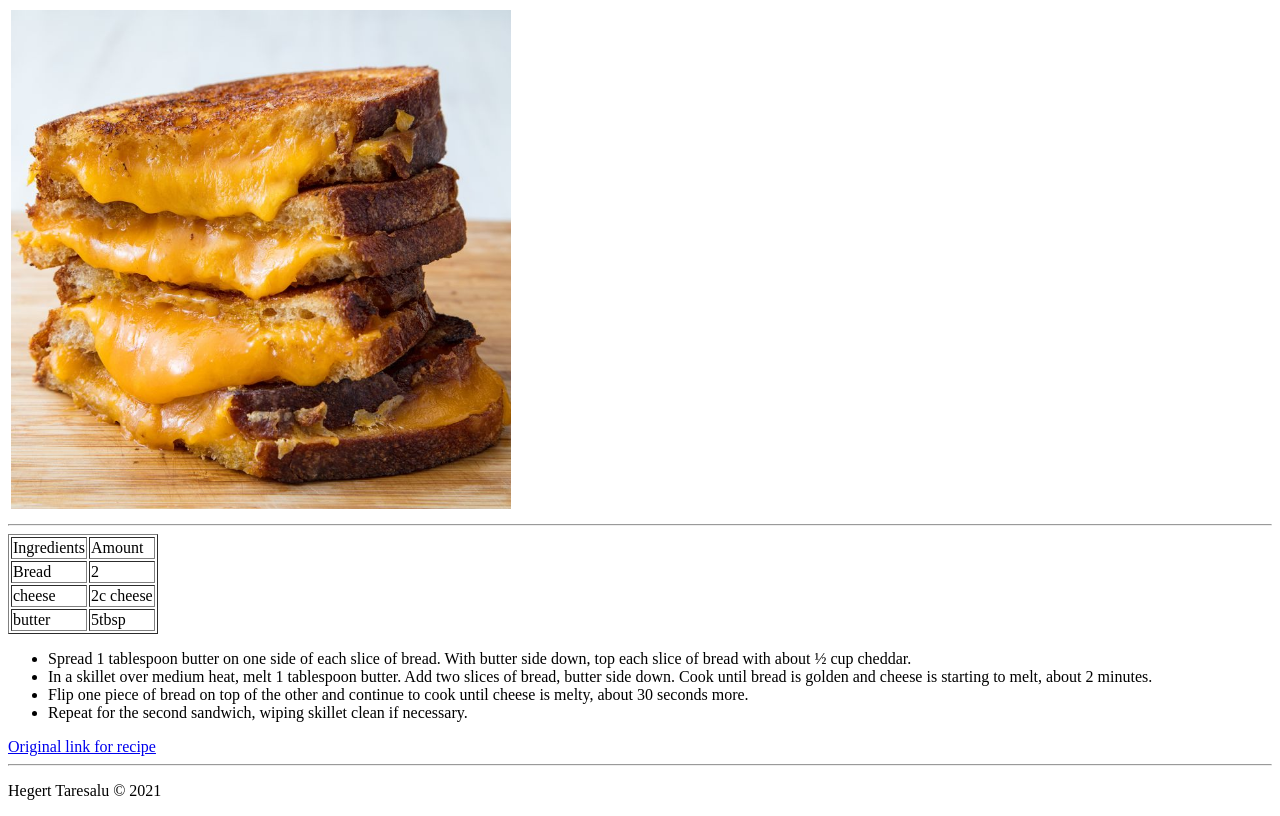
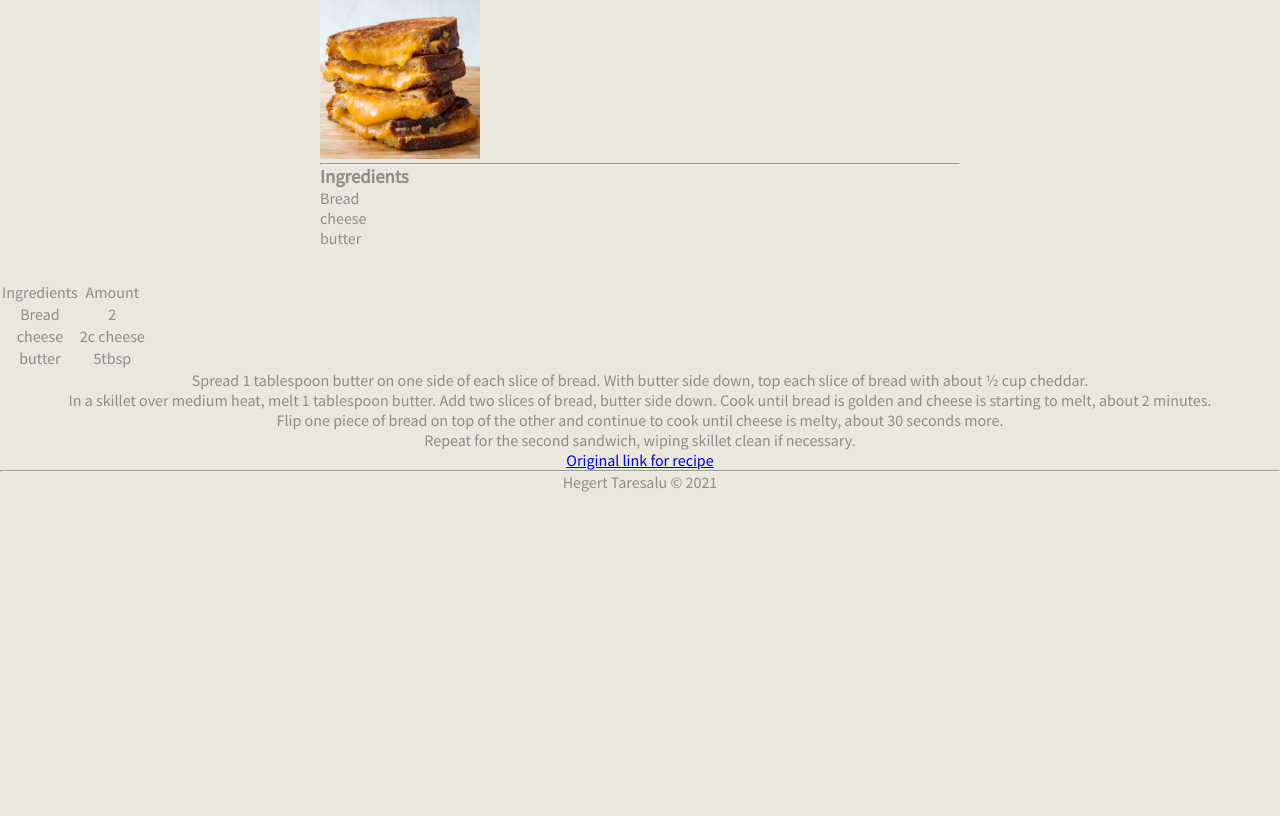
Before and after one commit to HegertTaresalu/Favourite-recipe, a plain HTML site: page index.html in a window 1280 px wide. Shown: the part 73-889 px from the top of the page. After the commit the page ends 800 px from the top, so only its background shows below. Drawn offline with Linux system fonts and the light colour scheme.

Commit message:
add css stuff

```diff
--- /dev/null
+++ b/css/style.css
@@ -0,0 +1,53 @@
+@import url('https://fonts.googleapis.com/css2?family=Lato:wght@300;400&display=swap');
+@import url('https://fonts.googleapis.com/css2?family=Lato:wght@300;400&family=Source+Sans+Pro&display=swap');
+:root{
+	--headings:#E98074;
+	--text:#8E8D8A;
+	--background: #EAE7DC;
+	--heading-font-family:"Lato", sans-serif;
+	--text-font-family:"Source Sans Pro", sans-serif;
+
+
+}
+
+
+*{
+
+	margin: 0;
+	padding: 0;
+	box-sizing: border-box;
+
+}
+
+body{
+	background-color: var(--background);
+	color: var(--text);
+	text-align: center;
+	font-family: var(--text-font-family);
+
+
+}
+.ingredients{
+	width: 50%;
+	text-align: left;
+	margin: 2rem auto;
+	overflow: hidden;
+
+
+
+}
+
+.food{
+	width: 25%;
+}
+
+
+h1{
+	color: var(--headings);
+	text-align: center;
+}
+p{
+	color: var(--text);
+
+
+}
--- a/index.html
+++ b/index.html
@@ -1,53 +1,61 @@
 <!DOCTYPE html>
 <html lang="en">
 <head>
+
+
     <meta charset="UTF-8">
     <meta name="viewport" content="width=device-width, initial-scale=1.0">
     <title>Grilled cheese sandwich</title>
-
+    <link rel="stylesheet" href="css/style.css">
 </head>
 <body>
     <h1>My favourite dish</h1>
 
-    <table>
 
 
-        <tr>
-           <td> <img src = "img/sandwich.jpg" alt = "toast sandwich" width="500px" ></td>
-        </tr>
-    </table>
+    <div class="ingredients">
+    <img class="food" src = "img/sandwich.jpg" alt = "toast sandwich">
 
 <hr>
-<table>
-  <table border="1">
+
+<div class="ingerdients-list">
+<h3> Ingredients</h3>
+    <ul>
+        <li>Bread</li>
+        <li>cheese</li>
+        <li>butter </li>
+
+    </ul>
+
+</div>
+    </div>
+
+
+
+
+
+
+  <table>
     <tr>
         <td>Ingredients</td>
         <td>Amount</td>
-
-
-
     </tr>
-
     <tr>
         <td>Bread</td>
         <td>2</td>
-
-
     </tr>
     <tr>
         <td>cheese</td>
         <td>2c cheese</td>
-
-
     </tr>
 
 
     <tr>
          <td>butter</td>
         <td>5tbsp</td>
+    </tr>
 
 
-    </tr>
   </table>
    <ul>
         <li>Spread 1 tablespoon butter on one side of each slice of bread. With butter side down, top each slice of bread with about ½ cup cheddar. </li>
```
